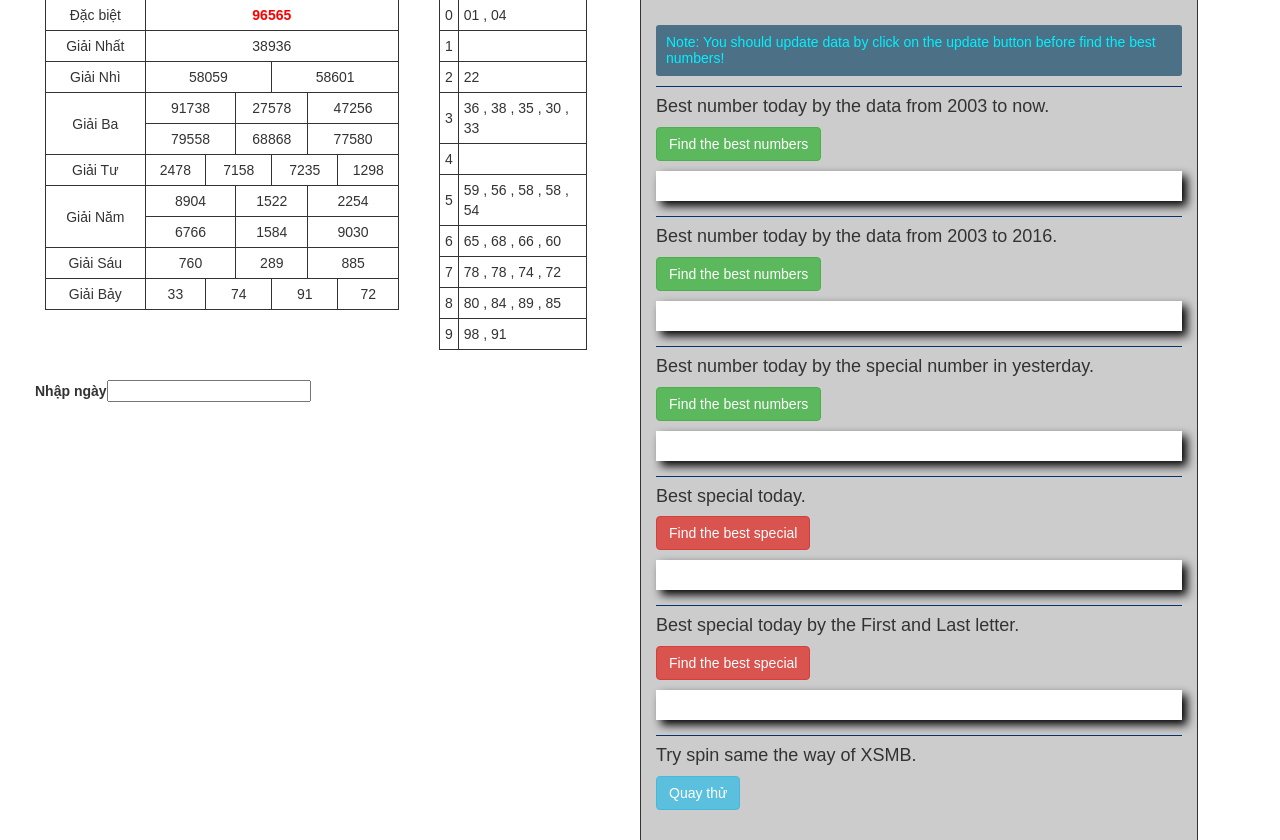
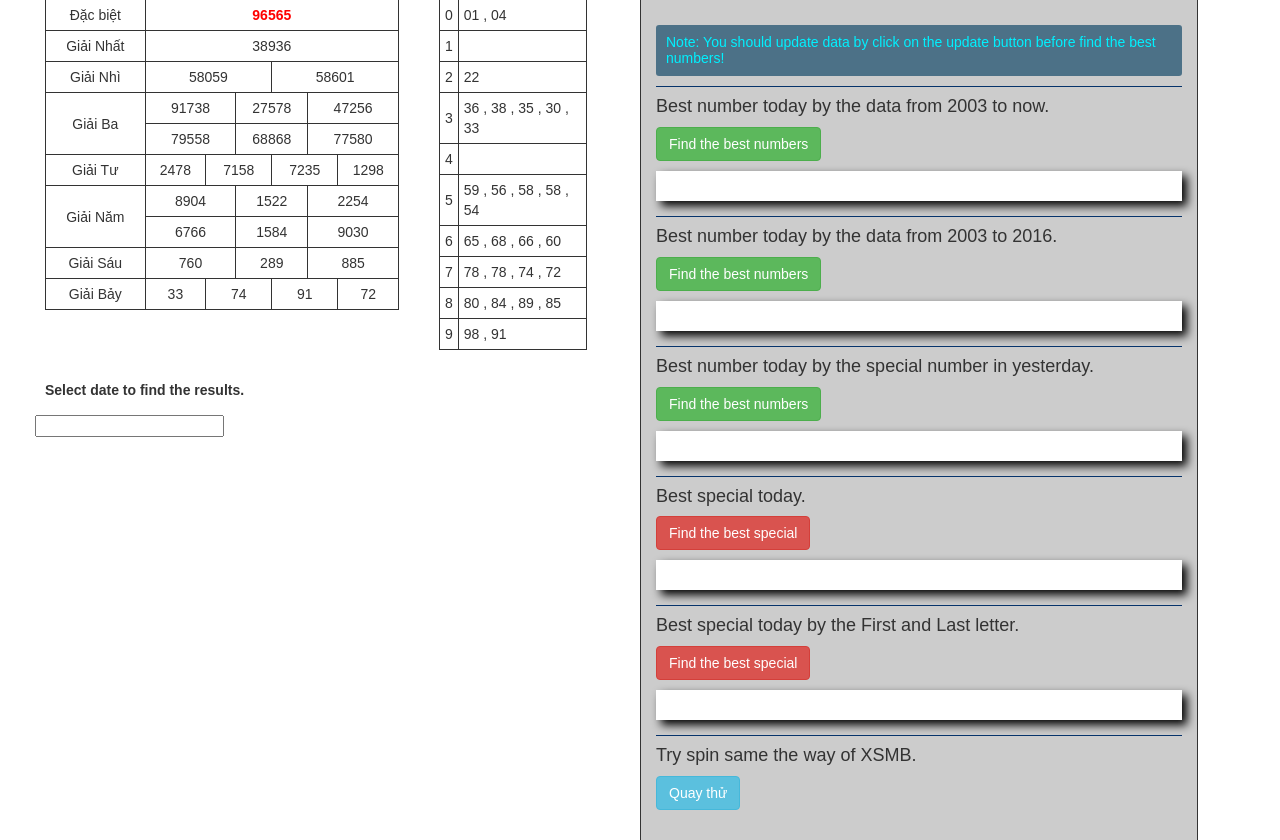
Before and after one commit to toandd7189/xsmb, a PHP site: page / in a window 1280 px wide. Shown: the part 65-905 px from the top of the page. Run offline with PHP 8.4, Linux system fonts and the light colour scheme; some libraries are stand-ins or nearby versions.

Commit message:
update some styles

```diff
--- a/controllers.php
+++ b/controllers.php
@@ -21,7 +21,7 @@ switch ($action) {
 		if (empty($results))
 			echo 'Không tìm thấy kết quả cho ngày '. $date;
 		else
-			echo xsHelper::render($results);
+			echo xsHelper::render($results, $date);
 		break;
 	case 'getBestNumber' :
 		$number = $model->getBestNumber($dayofweek, true, $year);
--- a/css/style.css
+++ b/css/style.css
@@ -42,6 +42,11 @@ div.actions {
 	padding-bottom: 15px;
 }
 
+.act label {
+	display: block;
+	padding: 10px;
+}
+
 .actions .act .best_number {
 	box-shadow:5px 5px 10px black;
 	text-align: center;
--- a/helper.php
+++ b/helper.php
@@ -114,8 +114,9 @@ class xsHelper
 		}
 	}
 
-	public static function render($data) {
+	public static function render($data, $date) {
 		$displayData = $data;
+		$displayData->date = $date;
 		ob_start();
 		include ('layouts/results.php');
 		$output = ob_get_contents();
--- a/index.php
+++ b/index.php
@@ -100,7 +100,7 @@
 								<?php endif; ?>
 							</div>
 							<div class="act">
-								<label>Nhập ngày<label>
+								<label>Select date to find the results.</label>
 								<input class="datepicker" name="date" data-date-format="dd-mm-yyyy">
 								<div class="loading">
 									<img src="images/loading.gif" />
--- a/layouts/results.php
+++ b/layouts/results.php
@@ -11,6 +11,7 @@
 		}
 	}
 ?>
+<h3><?php echo $results->day ?>, <?php echo $results->date ?></h3>
 <table width="60%">
 	<?php foreach ($xsmb as $g => $rows) : ?>
 		<?php if (count($rows) != 6) : ?>
```
